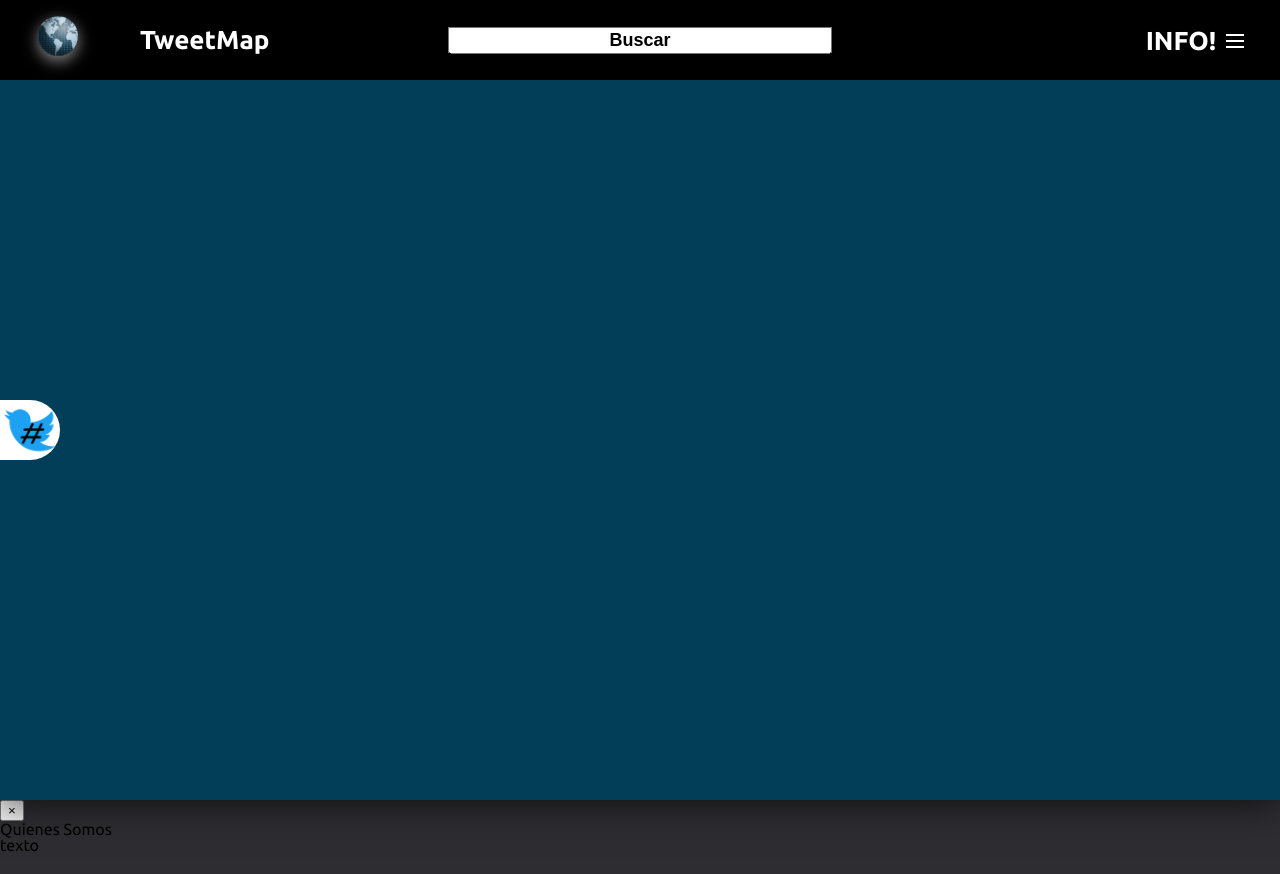
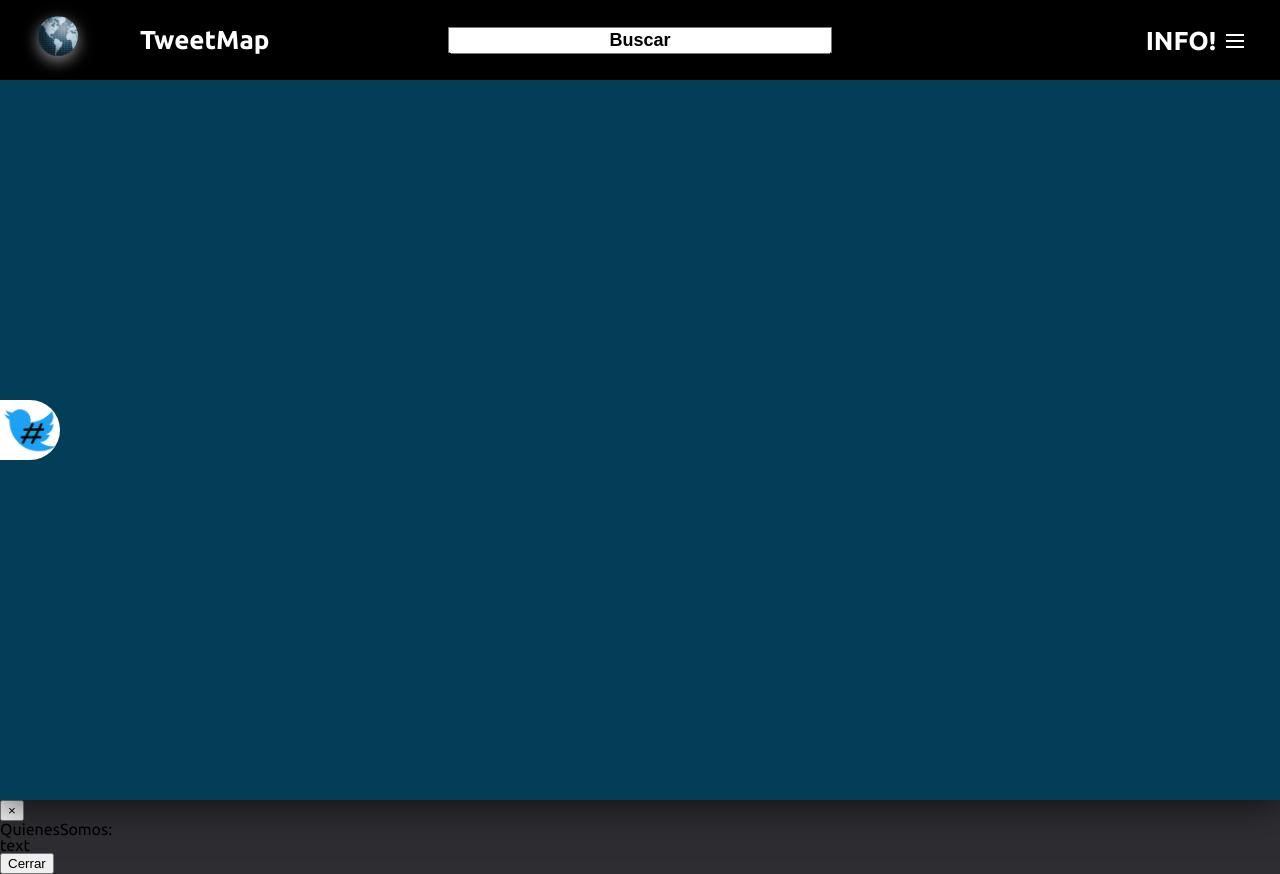
Before and after one commit to gonzalezvictorjuan/InterfacesTrabajoFinzal, a plain HTML site: page index.html in a window 1280 px wide. Drawn offline with Linux system fonts and the light colour scheme; some packages are replaced by stand-ins of ours; no server answers.

Commit message:
modalQS a medias

```diff
--- a/index.html
+++ b/index.html
@@ -65,7 +65,7 @@
 	<nav id="main-nav">
 		<ul>
 <!-- 5 en total -->
-			<li><a id="ModalQS" href="#modal-containerQS" role="button" class="btn" data-toggle="modal"><span>Quienes Somos</span></a></li>
+			<li><a data-toggle="modal" data-target="#MyModalQS" href="#"><span>Quienes Somos</span></a></li>
 
 			<li><a><span>Contacto</span></a></li>
 			<li><a><span>Como Funciona</span></a></li>
@@ -75,25 +75,27 @@
 	</nav>
 
 <!-- ModalQuienesSomos -->
+<div class="modal fade" id="MyModalQS" role="dialog">
+  <div class="modal-dialog ">
+    <div class="modal-content">
+      <div class="modal-header">
+        <button type="button" class="close" data-dismiss="modal" aria-hidden="true">&times;</button>
+        <h4 class="modal-title">QuienesSomos:</h4>
+      </div>
+      <div class="modal-body">
+
         <div class="container-fluid">
           <div class="row">
+
             <div class="col-md-12">
-			<div class="modal fade" id="modal-containerQS" role="dialog" aria-labelledby="ModalQS" aria-hidden="true">
-				<div class="modal-dialog">
-					<div class="modal-content">
-						<div class="modal-header">
-							<button type="button" class="close" data-dismiss="modal" aria-hidden="true">
-								×
-							</button>
-							<h4 class="modal-title" id="ModalQSLabel">
-								Quienes Somos
-							</h4>
+								<p>text</p>
             </div>
-						<div class="modal-body">
-							texto
+
           </div>
         </div>
       </div>
+      <div class="modal-footer">
+        <button type="button" class="btn btn-default" data-dismiss="modal" aria-hidden="true">Cerrar</button>
       </div>
     </div>
   </div>
```
Also changed, not shown: favicon.ico. Lines whose indentation alone changed are shown as unchanged.
